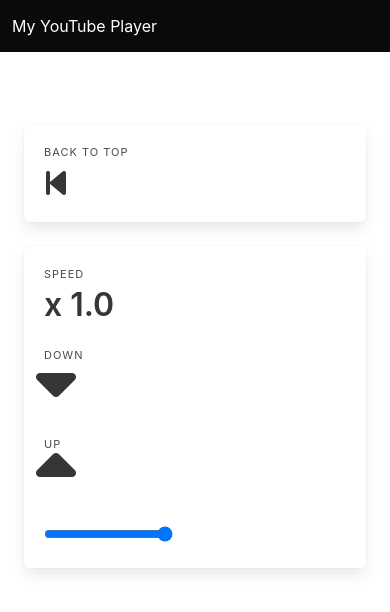
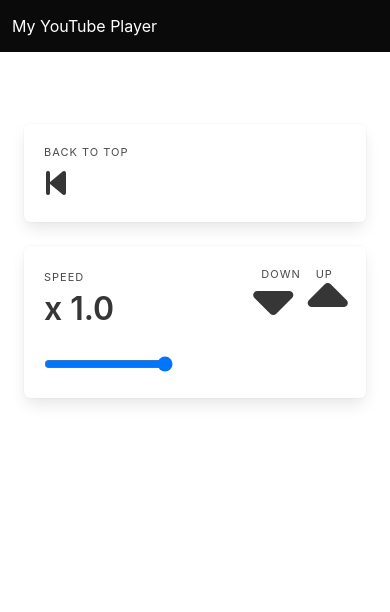
Before and after one commit to owky/repeat-video, a plain HTML site: page player.html in a window 390 px wide. Drawn offline with nearby package versions, Linux system fonts and the light colour scheme.

Commit message:
Fix layout for mobile.

```diff
--- a/player.html
+++ b/player.html
@@ -53,7 +53,7 @@
       </div>
 
       <div class="box">
-	<div class="columns is-vcentered is-multiline">
+	<div class="columns is-vcentered is-multiline is-mobile">
 	  <div class="column is-8">
 	    <div>
 	      <p class="heading">Speed</p>
```
